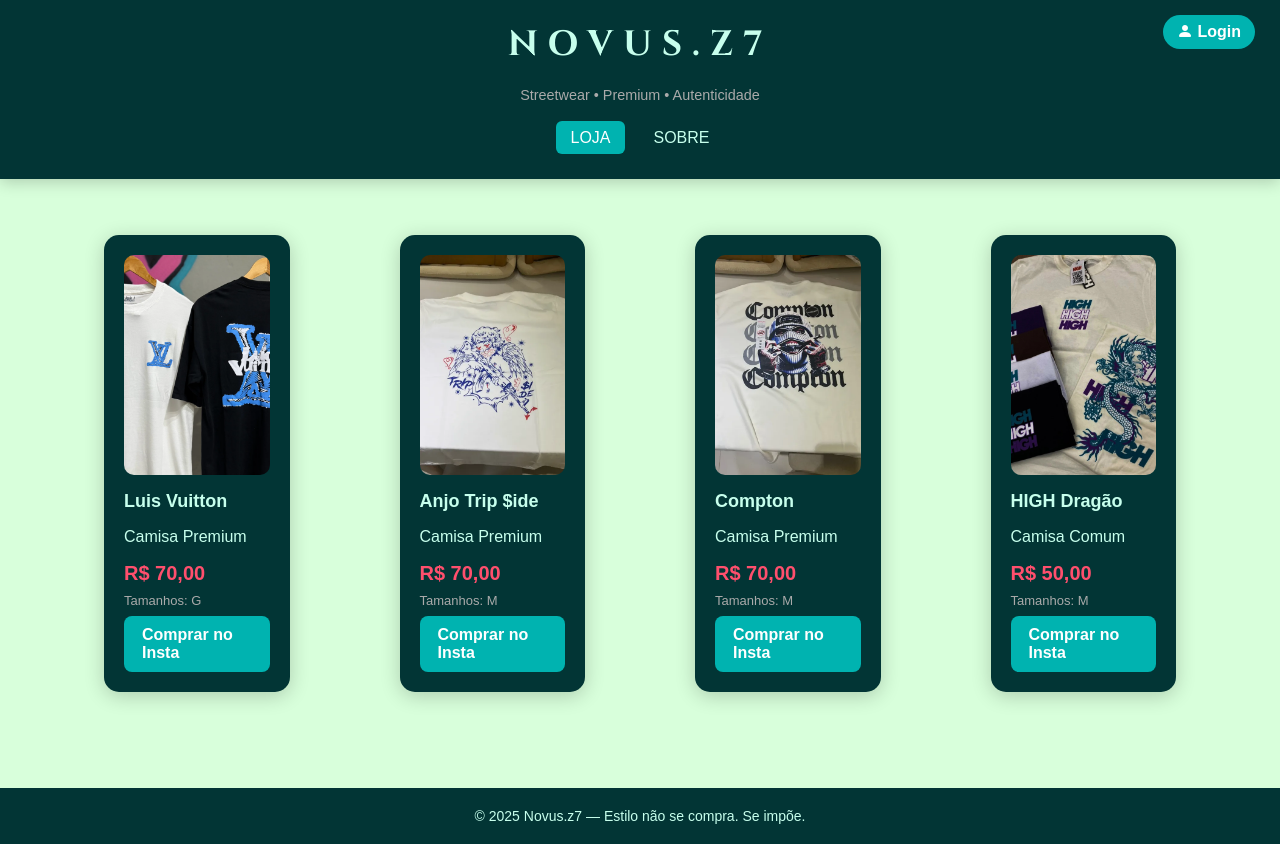
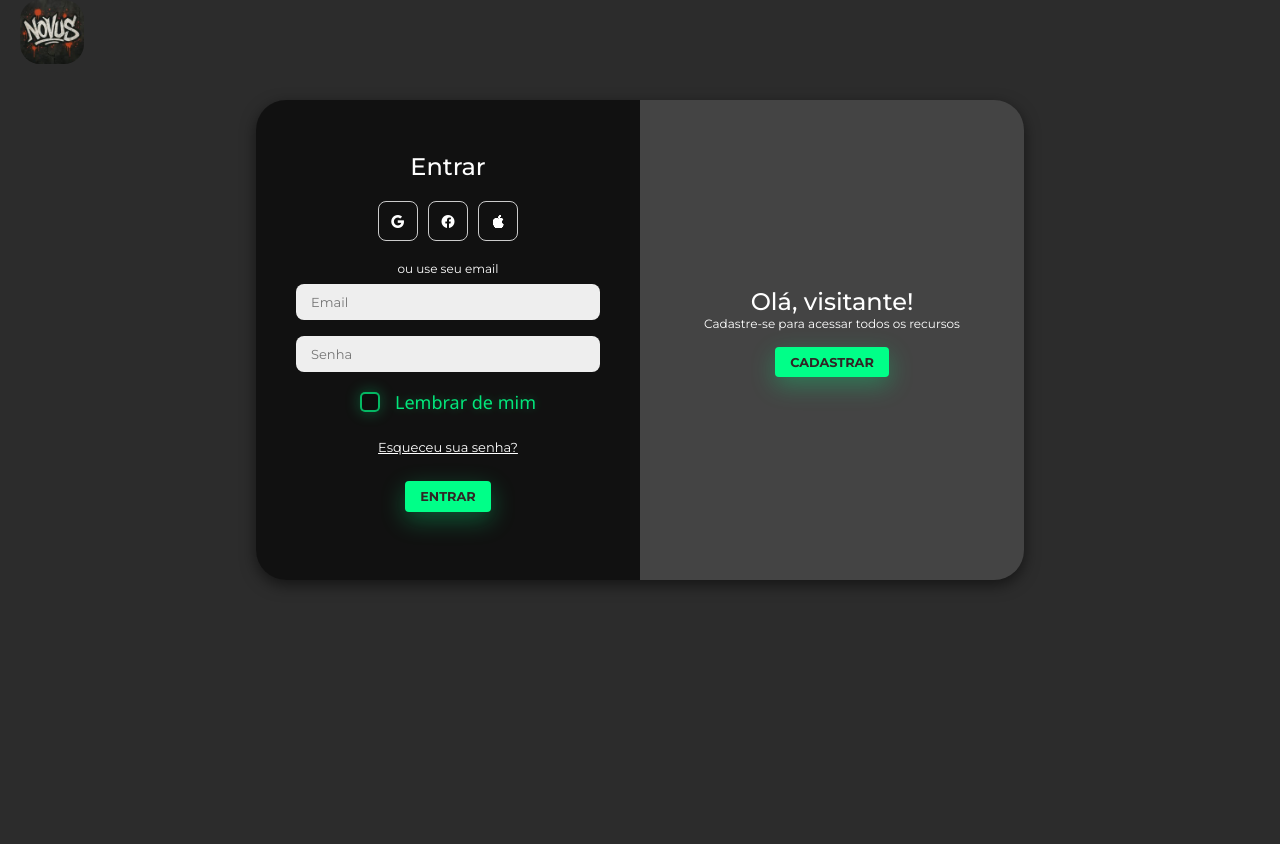
Before and after one commit to Ghostzinm/novus.z7--PI-, a PHP site: page /cadastro.html in a window 1280 px wide. After the commit the page ends 585 px from the top, so only its background shows below. Run offline with PHP 8.4, Linux system fonts and the light colour scheme.

Commit message:
php + css

```diff
--- a/cadastro.html
+++ b/cadastro.html
@@ -1,102 +1,87 @@
 <!DOCTYPE html>
-<html lang="pt-BR">
+<html lang="pt-br">
 
 <head>
   <meta charset="UTF-8">
   <meta name="viewport" content="width=device-width, initial-scale=1.0">
-  <title>Novus.z7</title>
-  <link rel="icon" href="./img/logo.png" type="image/png">
-  <link rel="stylesheet" href="./css/style.css">
+  <link rel="stylesheet" href="./css/cadastro.css">
   <link rel="stylesheet" href="https://cdn.jsdelivr.net/npm/bootstrap-icons@1.13.1/font/bootstrap-icons.min.css">
+
+  <title>Login | novus.z7</title>
 </head>
 
 <body>
-  <div class="site-wrapper">
+  <header class="cabecalho">
+    <a href="./index.html"><img class="logo" src="./img/logo.png" alt="Logo Novus.z7"></a>
+  </header>
 
-    <!-- HEADER -->
-    <header class="cabecalho">
-      <div class="login"><a href="./cadastro.html"><i class="bi bi-person-fill"></i> Login</a></div>
-      <h1 class="logo">NOVUS.Z7</h1>
-      <p class="sub-logo">Streetwear • Premium • Autenticidade</p>
-      <nav class="navegacao">
-        <ul class="menu-principal">
-          <li><a class="ativo" href="">LOJA</a></li>
-          <li><a href="./sobre.html">SOBRE</a></li>
-        </ul>
-      </nav>
-    </header>
+  <section class="container" id="container">
 
-    <!-- PRODUTOS -->
-    <main class="conteudo" id="produtos">
-      <section class="container">
-        <figure class="product" data-type="Premium">
-          <img src="./img/roupas/lv.webp" alt="Camisa Premium Luis Vuitton">
-          <figcaption>
-            <h3>Luis Vuitton</h3>
-            <p>Camisa Premium</p>
-            <div class="preco">R$ 70,00</div>
-            <p class="size">Tamanhos: G</p>
-            <a class="buy-btn" href="https://instagram.com/novus.z7" target="_blank">Comprar no Insta</a>
-          </figcaption>
-        </figure>
-
-        <figure class="product" data-type="Premium">
-          <img src="./img/roupas/Anjo_trip.png" alt="Camisa Premium Anjo">
-          <figcaption>
-            <h3>Anjo Trip $ide</h3>
-            <p>Camisa Premium</p>
-            <div class="preco">R$ 70,00</div>
-            <p class="size">Tamanhos: M</p>
-            <a class="buy-btn" href="https://instagram.com/novus.z7" target="_blank">Comprar no Insta</a>
-          </figcaption>
-        </figure>
-
-        <figure class="product" data-type="Premium">
-          <img src="./img/roupas/compton.png" alt="Camisa Premium Compton">
-          <figcaption>
-            <h3>Compton</h3>
-            <p>Camisa Premium</p>
-            <div class="preco">R$ 70,00</div>
-            <p class="size">Tamanhos: M</p>
-            <a class="buy-btn" href="https://instagram.com/novus.z7" target="_blank">Comprar no Insta</a>
-          </figcaption>
-        </figure>
-
-        <figure class="product" data-type="Comum">
-          <img src="./img/roupas/high.jpg" alt="Camisa Comum High Dragão">
-          <figcaption>
-            <h3>HIGH Dragão</h3>
-            <p>Camisa Comum</p>
-            <div class="preco">R$ 50,00</div>
-            <p class="size">Tamanhos: M</p>
-            <a class="buy-btn" href="https://instagram.com/novus.z7" target="_blank">Comprar no Insta</a>
-          </figcaption>
-        </figure>
-      </section>
+    <!-- Cadastro -->
+    <main class="form-container sign-up">
+      <form>
+        <h1>Crie sua conta</h1>
+        <div class="social-icons">
+          <a href="#" class="icon"><i class="bi bi-google"></i></a>
+          <a href="#" class="icon"><i class="bi bi-facebook"></i></i></a>
+          <a href="#" class="icon"><i class="bi bi-apple"></i></a>
+        </div>
+        <span>ou use seu email para se cadastrar</span>
+        <input type="text" id="nome-cadastro" placeholder="Nome">
+        <input type="email" id="email-cadastro" placeholder="Email">
+        <input type="password" id="senha-cadastro" placeholder="Senha">
+        <input type="password" id="confirmar-senha" placeholder="Confirme sua senha">
+        <button type="submit">Cadastrar</button>
+      </form>
     </main>
 
-    <!-- FOOTER -->
-    <footer>
-      © 2025 Novus.z7 — Estilo não se compra. Se impõe.
-    </footer>
+    <!-- Login -->
+    <main class="form-container sign-in">
+      <form>
+        <h1>Entrar</h1>
+        <div class="social-icons">
+          <a href="#" class="icon"><i class="bi bi-google"></i></a>
+          <a href="#" class="icon"><i class="bi bi-facebook"></i></i></a>
+          <a href="#" class="icon"><i class="bi bi-apple"></i></a>
+        </div>
+        <span>ou use seu email</span>
+        <input type="email" id="email-login" placeholder="Email">
+        <input type="password" id="senha-login" placeholder="Senha">
+        <div class="remember-me">
+          <label class="checkbox-wrapper">
+            <input type="checkbox" id="lembrar" />
+            <div class="checkmark">
+              <svg viewBox="0 0 24 24" fill="none" stroke="currentColor">
+                <path d="M20 6L9 17L4 12" stroke-width="3"></path>
+              </svg>
+            </div>
+            <span class="label">Lembrar de mim</span>
+          </label>
+        </div>
+        <a href="#">Esqueceu sua senha?</a>
+        <button type="submit">Entrar</button>
+      </form>
+    </main>
 
-  </div>
+    <!-- Painel de alternância -->
+    <div class="toggle-container">
+      <div class="toggle">
+        <div class="toggle-panel toggle-left">
+          <h1>Bem-vindo de volta!</h1>
+          <p>Entre com seus dados para continuar</p>
+          <button class="hidden" id="login">Entrar</button>
+        </div>
+        <div class="toggle-panel toggle-right">
+          <h1>Olá, visitante!</h1>
+          <p>Cadastre-se para acessar todos os recursos</p>
+          <button class="hidden" id="register">Cadastrar</button>
+        </div>
+      </div>
+    </div>
 
-  <!-- SCRIPT-->
-  <script>
+  </section>
 
-    buttons.forEach(btn => {
-      btn.addEventListener("click", () => {
-        buttons.forEach(b => b.classList.remove("ativo"));
-        btn.classList.add("ativo");
+  <script src="./js/cadastro.js"></script>
+</body>
 
-        const filter = btn.getAttribute("data-filter");
-        products.forEach(prod => {
-          prod.style.display = (filter === "all" || prod.dataset.type === filter) ? "block" : "none";
-        });
-      });
-    });
-  </script>
-
-</body>
 </html>
--- a/css/style.css
+++ b/css/style.css
@@ -62,24 +62,6 @@ body {
   color: #fff;
 }
 
-/* LOGIN */
-.login a {
-  position: absolute;
-  top: 15px;
-  right: 25px;
-  background-color: var(--cor-comple);
-  padding: 8px 14px;
-  border-radius: 20px;
-  text-decoration: none;
-  font-weight: bold;
-  color: #fff;
-  transition: 0.3s;
-}
-
-.login a:hover {
-  background-color: var(--cor-hover);
-}
-
 
 /* PRODUTOS */
 .container {
@@ -142,13 +124,3 @@ body {
 .buy-btn:hover {
   background-color: var(--cor-hover);
 }
-
-/* FOOTER */
-footer {
-  text-align: center;
-  padding: 20px;
-  background-color: var(--cor-secundaria);
-  color: var(--cor-terciaria);
-  font-size: 14px;
-  margin-top: 40px;
-}
--- a/index.php
+++ b/index.php
@@ -1,5 +1,4 @@
 <?php include('./templates/header.php'); ?>
-
 
     <main class="conteudo">
       <section class="container">
```
Also changed, not shown: css/header.css (+19 -0 lines), templates/header.php (+4 -18 lines).
